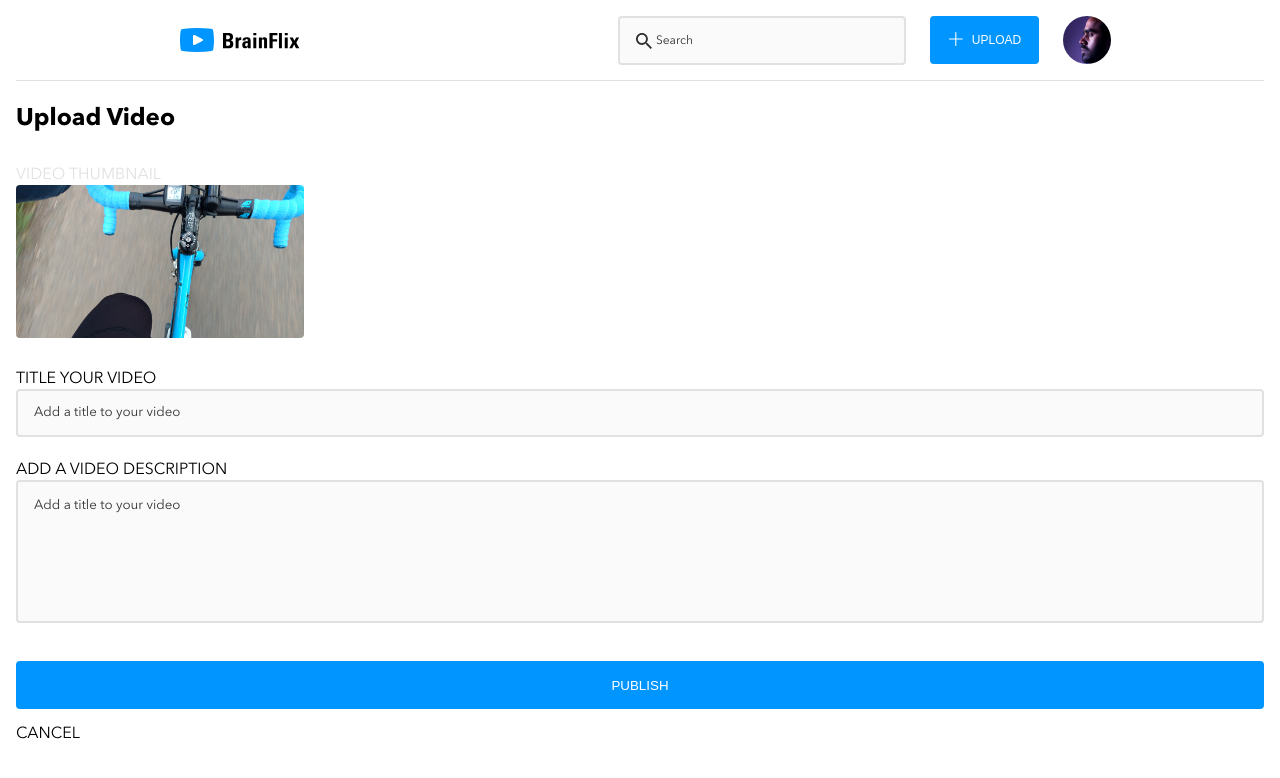
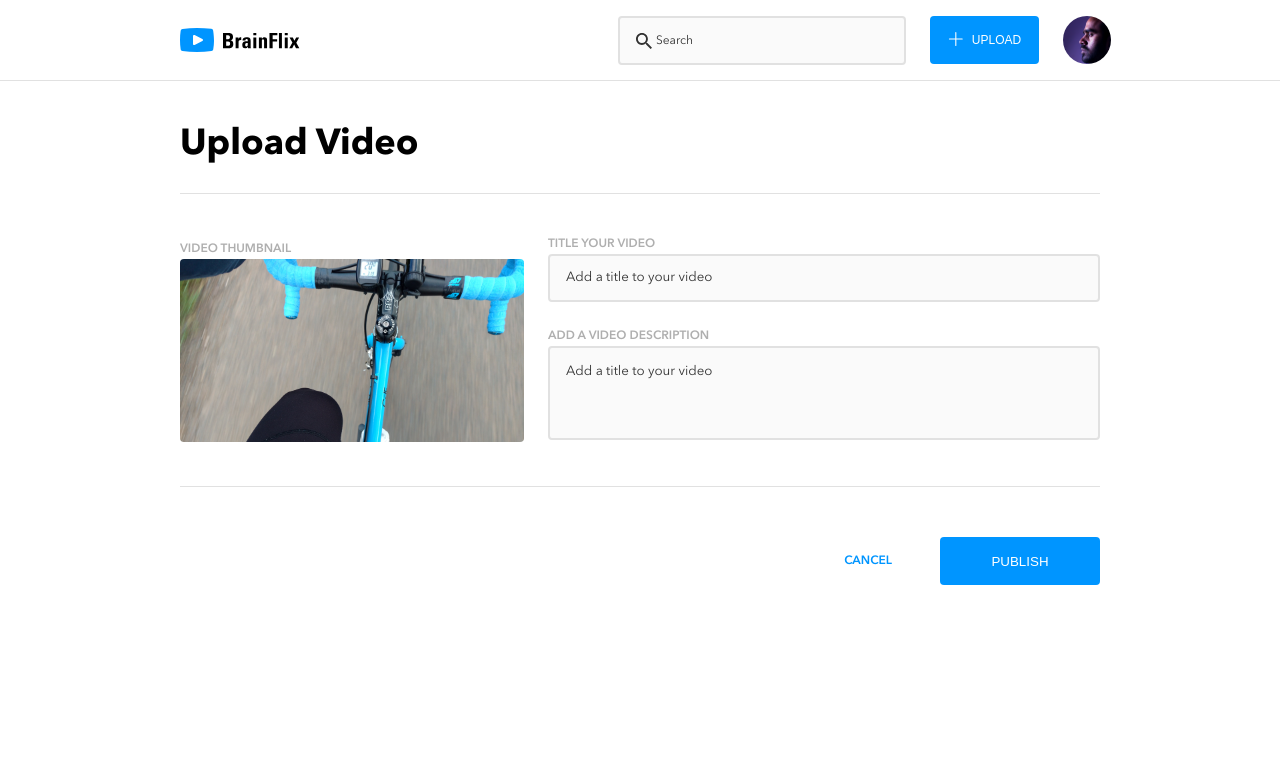
Before and after one commit to MjxOro/matthew-oro-brainflix, a React (Create React App) app: page /upload in a window 1280 px wide. Shown: the top 778 px of the page. Built offline with nearby package versions, Linux system fonts and the light colour scheme.

Commit message:
final commit

```diff
--- a/src/components/Controls/Controls.scss
+++ b/src/components/Controls/Controls.scss
@@ -4,11 +4,38 @@
 
 .controls{
 	margin: 2rem 1rem;
+	display:flex;
+	flex-direction: column;
+	justify-content: center;
+	align-items: center;
+	@include tablet(){
+		flex-direction: row-reverse;
+		justify-content: flex-start;
+		padding-top: 2.5rem;
+		border-top: 0.063rem solid $mercury;
+	}
+	@include desktop(){
+		margin: 0;
+		margin: 0 11.25rem;
+	}
 
 	&__btn{
 		@include mButton;
-		width:100%;
+		width: 18rem;
+		@include tablet(){
+			width:10rem;
+		}
 	}
 	&__cancel{
+		font-weight: 600;
+		@include mLabels();
+		margin: 1.5rem 0;
+		color: $brainflixBlue;
+		@include tablet(){
+			@include dtLabels;
+			margin-right:3rem;
+		}
+		@include desktop(){
+		}
 	}
 }
--- a/src/components/Details/Details.scss
+++ b/src/components/Details/Details.scss
@@ -1,16 +1,40 @@
 @use '../../partials/variables';
 @use '../../partials/mixins' as *;
 @use '../../partials/globals';
+@use '../../partials/fonts';
 
 .details{
 	margin: 2rem 1rem;
+	@include tablet(){
+		margin: 2.5rem 1.5rem;
+	}
+	@include desktop(){
+		margin: 0;
+		margin: 2.5rem 0;
+		flex-grow: 1;
+	}
 	&__label{
+		color: $silver;
+		font-weight: 600;
 		display:block;
+		@include mLabels();
+		@include tablet(){
+			@include dtLabels();
+		}
+		@include desktop(){
+		}
 	}
 	&__input{
 		@include mInputBox(100%,3rem);
 		padding: 1rem;
 		margin-bottom: 1.5rem;
+		@include tablet(){
+		}
+		@include desktop(){
+			margin: 0;
+			width: 100%;
+			margin-bottom: 1.5rem;
+		}
 		&::placeholder{
 			color:$black;
 		}
@@ -19,6 +43,11 @@
 		@include mInputBox(100%,8.938rem);
 		padding: 1rem;
 		resize: none;
+		@include tablet(){
+		}
+		@include desktop(){
+			height: 5.875rem;
+		}
 		&::placeholder{
 			color:$black;
 		}
--- a/src/components/Thumbnail/Thumbnail.js
+++ b/src/components/Thumbnail/Thumbnail.js
@@ -3,7 +3,6 @@ import ThumbnailImg from '../../assets/images/Upload-video-preview.jpg'
 export default function Thumbnail(props){
 	return(
 		<article className='thumbnail'>
-			<h1 className='thumbnail__title'>Upload Video</h1>
 			<label className='thumbnail__label'>VIDEO THUMBNAIL</label>
 			<figure className='thumbnail__img-wrapper'>
 				<img className='thumbnail__img' src={ThumbnailImg}/>
--- a/src/components/Thumbnail/Thumbnail.scss
+++ b/src/components/Thumbnail/Thumbnail.scss
@@ -4,27 +4,45 @@
 
 .thumbnail{
 	margin:0 1rem;
-	border-top: 0.063rem solid $mercury;
-
-	&__img-wrapper{
-		margin:0;
-		min-width:18rem;
-		min-height:9.563rem;
+	@include tablet(){
+		margin: 0 1.5rem;
 	}
-	&__title{
-		margin: 1.5rem 0 2rem 0;
+	@include desktop(){
+		border: none;
+		margin: 0;
+		margin-right: 1.5rem;
 
 	}
+
 	&__label{
-		color: $mercury;
+		display:block;
+		font-weight: 600;
+		color: $silver;
+		@include mLabels();
+		@include tablet(){
+			@include dtLabels();
+			margin-top: 2.5rem;
+		}
+		@include desktop(){
+			margin: 0;
+		}
 	}
 	&__img-wrapper{
 		width: 18rem;
 		height: 9.563rem;
+		margin:0;
+		@include tablet(){
+			width:21.5rem;
+			height:11.438rem;
+		}
+		@include desktop(){
+		}
 	}
 	&__img{
 		border-radius: 0.25rem;
-		width:18rem;
-		height:9.563rem;
+		width: inherit;
+		height: inherit;
+		@include tablet(){
+		}
 	}
 }
--- a/src/pages/UploadPage/UploadPage.js
+++ b/src/pages/UploadPage/UploadPage.js
@@ -19,13 +19,18 @@ export default class UploadPage extends React.Component{
 		return(
 			<>
 				<Header />
+				<section className='uploadPage'>
+					<div className='uploadPage__title-wrapper'>
+						<h1 className='uploadPage__title'>Upload Video</h1>
+					</div>
 						<form>
-					<div>
+							<div className='uploadPage__wrapper'>
 								<Thumbnail />
 								<Details />
 							</div>
 							<Controls />
 						</form>
+				</section>
 			</>
 		)
 	}
--- a/src/pages/UploadPage/UploadPage.scss
+++ b/src/pages/UploadPage/UploadPage.scss
@@ -0,0 +1,35 @@
+@use '../../partials/variables';
+@use '../../partials/mixins' as *;
+@use '../../partials/globals';
+
+.uploadPage{
+	@include tablet(){
+	border-top: 0.063rem solid $mercury;
+	}
+	&__title-wrapper{
+		@include mHeader();
+		margin:0 1rem;
+		padding: 1.5rem 0 2rem 0;
+		@include tablet(){
+			@include dtHeader2();
+			margin:0 1.5rem;
+			padding: 3rem 0 2rem 0;
+		}
+		@include desktop(){
+			margin: 0 11.25rem;
+		}
+	}
+	&__title{
+		margin:0;
+		@include tablet(){
+		}
+	}
+	&__wrapper{
+		@include desktop(){
+		display: flex;
+		align-items: center;
+		border-top: 0.063rem solid $mercury;
+		margin: 0 11.25rem;
+		}
+	}
+}
```
Lines whose indentation alone changed are shown as unchanged.
